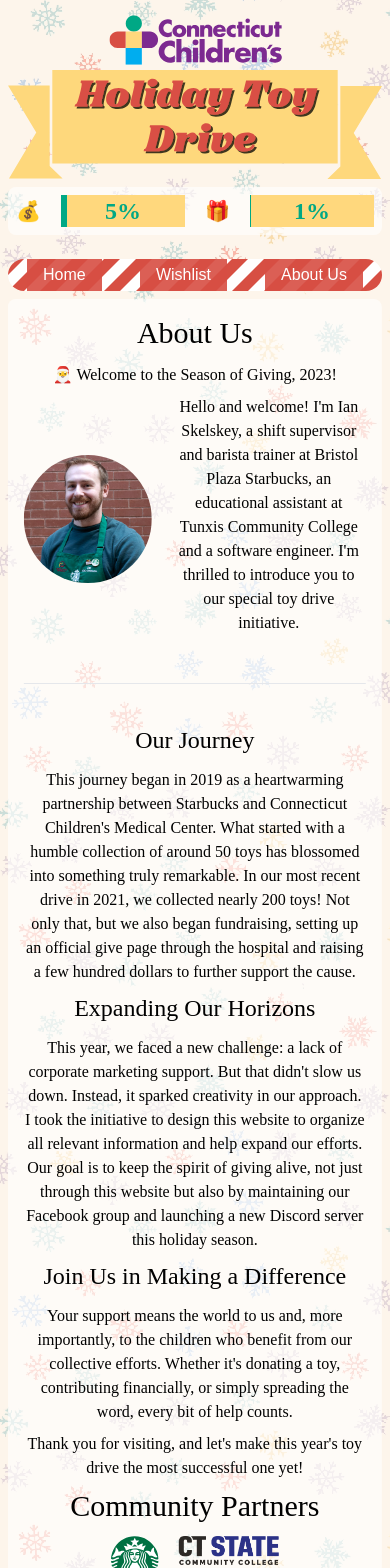
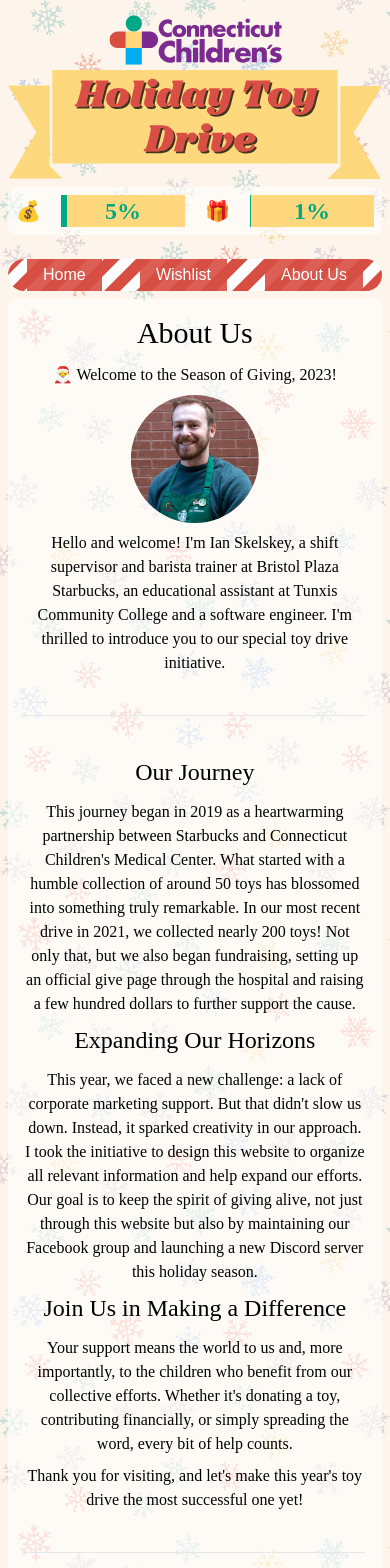
Before and after one commit to IanSkelskey/toy.drive, a React (Create React App) app: page /toy.drive/about in a window 390 px wide. Shown: the top 1568 px of the page. Built offline with nearby package versions, Linux system fonts and the light colour scheme.

Commit message:
Update mobile styling

```diff
--- a/src/App.js
+++ b/src/App.js
@@ -62,6 +62,7 @@
           </section>
         </footer>
       </div>
+      <div className="bg-gift-pile w-96 h-96 absolute bottom-0 right-0 -z-50" />
     </Router>
   );
 }
--- a/src/components/AboutPage.js
+++ b/src/components/AboutPage.js
@@ -16,7 +16,7 @@
             <section className="content-section">
                 <h2>About Us</h2>
                 <p>🎅 Welcome to the Season of Giving, 2023!</p>
-                <div className="flex space-x-5 items-center">
+                <div className="flex flex-col sm:flex-row space-y-2 sm:space-x-5 items-center">
                     <img src={ian} className="rounded-full w-32" alt='Ian Skelskey, the host of the toy drive.' />
                     <p>
                         Hello and welcome! I'm Ian Skelskey, a shift supervisor and barista trainer at Bristol Plaza Starbucks, an educational assistant at Tunxis Community College and a software engineer. I'm thrilled to introduce you to our special toy drive initiative.
@@ -38,6 +38,7 @@
                 <p>
                     Thank you for visiting, and let's make this year's toy drive the most successful one yet!
                 </p>
+                <hr className="my-10" />
                 <h2>Community Partners</h2>
                 <div className="flex justify-center space-x-5 h-12">
                     <img src={sbuxLogo} alt="Starbucks Logo" />
--- a/src/index.css
+++ b/src/index.css
@@ -27,6 +27,6 @@
         @apply flex flex-col items-center overflow-x-clip max-w-4xl
     }
     .content-section {
-        @apply bg-white p-4 bg-opacity-60 rounded-lg mb-4 text-center
+        @apply bg-white p-4 sm:px-20 bg-opacity-60 rounded-lg mb-4 text-center
     }
 }
--- a/tailwind.config.js
+++ b/tailwind.config.js
@@ -7,7 +7,7 @@
     extend: {
       backgroundImage: {
         'snowflake-pattern': "url('../public/background.png')",
-        'candy-cane-pattern': "url('../public/candy-cane-pattern.svg')"
+        'candy-cane-pattern': "url('../public/candy-cane-pattern.svg')",
       },
       colors: {
         'brand-teal': '#00a885',
```
